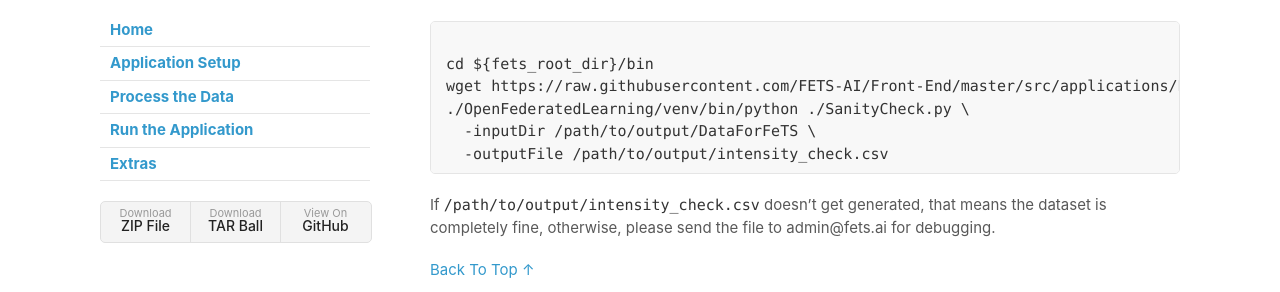
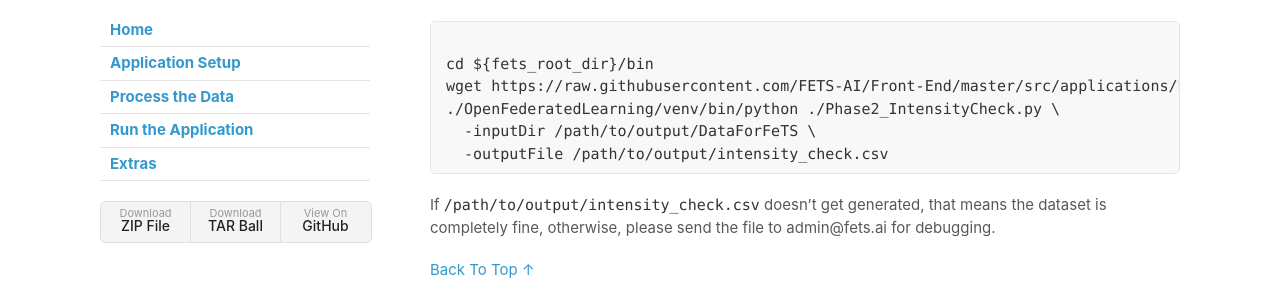
Before and after one commit to FeTS-AI/Front-End, a Jekyll site: the page built from docs/runningApplication.md, in a window 1280 px wide and 900 px high, scrolled down 4264 px. Shown: the part 205-497 px from the top of the window. Built offline with Jekyll 4.4.1, drawn with Linux system fonts in a browser that asks for light colours; our own code applies the rules of GitHub Pages for plain Markdown files.

Commit message:
Update runningApplication.md

````diff
--- a/docs/runningApplication.md
+++ b/docs/runningApplication.md
@@ -150,7 +150,7 @@
 
 cd ${fets_root_dir}/bin
 wget https://raw.githubusercontent.com/FETS-AI/Front-End/master/src/applications/Phase2_IntensityCheck.py
-./OpenFederatedLearning/venv/bin/python ./SanityCheck.py \
+./OpenFederatedLearning/venv/bin/python ./Phase2_IntensityCheck.py \
   -inputDir /path/to/output/DataForFeTS \
   -outputFile /path/to/output/intensity_check.csv
 ```
````
